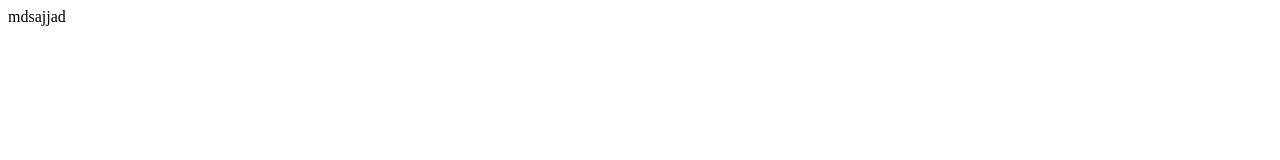
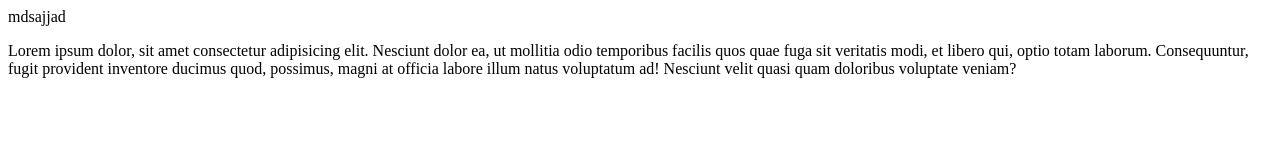
Before and after one commit to sajjadchy373/first-project, a plain HTML site: page index.html in a window 1280 px wide. Drawn offline with Linux system fonts and the light colour scheme.

Commit message:
ptag-added

```diff
--- a/index.html
+++ b/index.html
@@ -7,6 +7,7 @@
 </head>
 <body>
     mdsajjad
+    <p>Lorem ipsum dolor, sit amet consectetur adipisicing elit. Nesciunt dolor ea, ut mollitia odio temporibus facilis quos quae fuga sit veritatis modi, et libero qui, optio totam laborum. Consequuntur, fugit provident inventore ducimus quod, possimus, magni at officia labore illum natus voluptatum ad! Nesciunt velit quasi quam doloribus voluptate veniam?</p>
 
 </body>
 </html>
```
